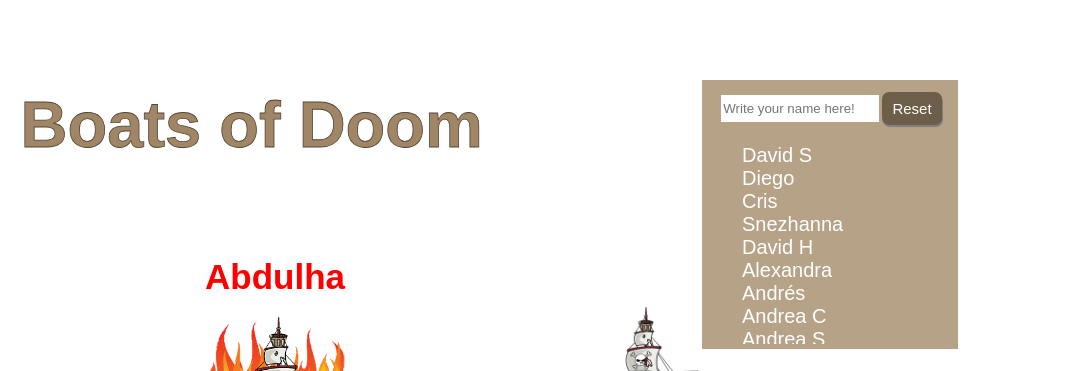
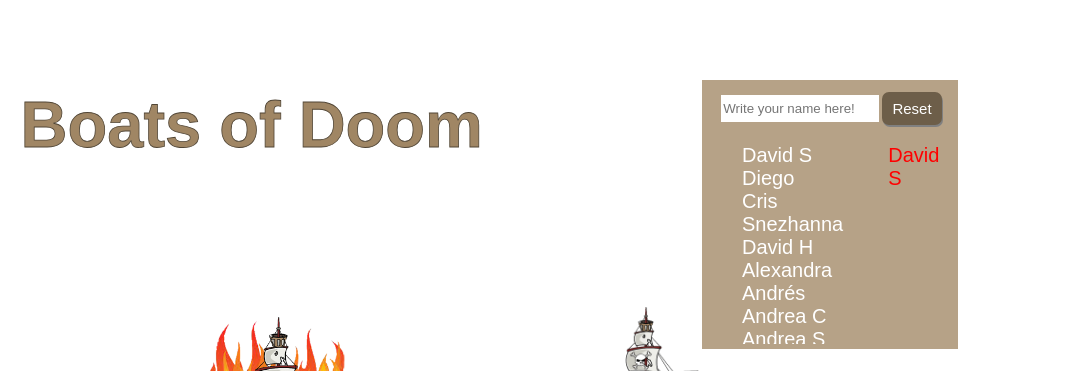
Before and after one commit to crismouta/boats_of_doom, a plain HTML site: page index.html in a window 1280 px wide. Both pictures are taken after a click on the picture 113 px from the left and 715 px from the top of the page. Shown: the top 371 px of the page, 194-1280 px from the left. Drawn offline with Linux system fonts and the light colour scheme; a web font is replaced by a local one.

Commit message:
Cambios David S

```diff
--- a/assets/scripts/index.js
+++ b/assets/scripts/index.js
@@ -1,5 +1,8 @@
-import { genesisList } from './participants.js'
+import { genesisDeadList, genesisList } from './participants.js'
+ //import { genesisDeadList } from './participants.js'
 let participantsList = genesisList()
+let deadList = genesisDeadList()
+
 
 /*suma()
 function suma() {
@@ -27,6 +30,7 @@ function functionPack() {
     setTimeout(fireBoat, 1500)
     setTimeout(resetBoat, 8500)
     consolelog()
+    setTimeout(addToDeadList, 1500)
 
 }
 
@@ -50,13 +54,29 @@ const geth2 = document.querySelector(".result")
 function printName(lista) {
     const randomValue = getRandomName(lista)
     geth2.innerHTML = ""
+    let participantName =`${lista[randomValue]}`
     setTimeout(() => {
-        geth2.innerHTML = `${lista[randomValue]}`
+        let participantName =`${lista[randomValue]}`
+        geth2.innerHTML = participantName
         lista.splice(randomValue, 1)
         getUl.innerHTML = ""
         for (let i = 0; i < lista.length; i++){
         getUl.innerHTML += `<li>${lista[i]}</li>`
     }}, 1500);
+
+    return participantName
+}
+let getdeadul= document.querySelector(".deadList")
+
+
+function addToDeadList(){
+
+    deadList.unshift(printName(participantsList))
+    console.log(deadList)
+    getdeadul.innerHTML = ""
+    for (let i = 0; i < deadList.length; i++){
+        getdeadul.innerHTML += `<li>${deadList[i]}</li>`
+    }
 }
 
 function consolelog() {
@@ -89,7 +109,7 @@ getInput.addEventListener('keydown', function getInputValue(event) {
 })
 
 function addNameToList(inputValue) {
-    participantsList.push(inputValue)
+    participantsList.unshift(inputValue)
     console.log(participantsList)
     getUl.innerHTML = ""
     for (let i = 0; i < participantsList.length; i++){
--- a/assets/scripts/participants.js
+++ b/assets/scripts/participants.js
@@ -2,3 +2,5 @@ export let genesisList = () => ["David S", "Diego", "Cris", "Snezhanna", "Abdulh
 "Alexandra", "Andrés", "Andrea C", "Andrea S", "Gabriela", "Gabi", "Amr", "Anya", "Armando",
 "Berta", "Franco", "Jael", "Joan", "Jose Miguel", "Leah", "Martín", "Solomon", "Sergio",
 "Thierno"]
+
+export let genesisDeadList = () => [ ]
--- a/index.html
+++ b/index.html
@@ -21,6 +21,9 @@
                 </div>
                 <div class="listBox">
                     <ul class="listName"> </ul>
+                    <ul class ="deadList">
+                        <li>ewklnvfnlKE</li>
+                    </ul>
                 </div>
 
 
--- a/style.css
+++ b/style.css
@@ -81,12 +81,17 @@ header {
 .listBox {
     height: 220px;
     overflow: auto;
+    display: flex;
+
 }
 
-.listName{
+.listName, .deadList{
     list-style-type: none;
     font-size: 20px;
     color: white;
+}
+.deadList{
+    color: red;
 }
 
 .cannonBlock {
```
